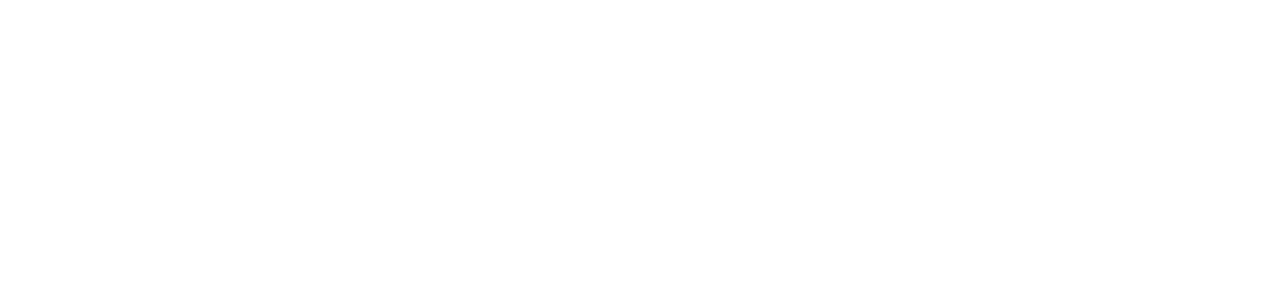
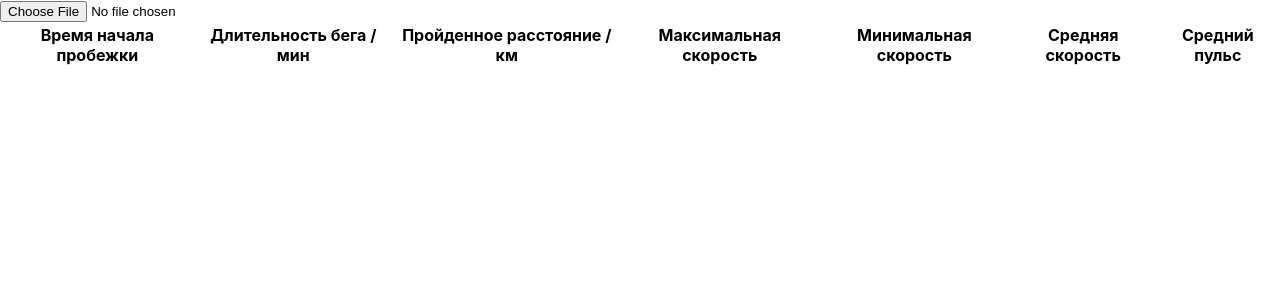
Before and after one commit to yxxr1/tp-lab-2025, a React (Create React App) app: page / in a window 1280 px wide. Shown: the top 300 px of the page. Built offline with nearby package versions, Linux system fonts and the light colour scheme.

Commit message:
feat: data table

```diff
--- a/src/App.tsx
+++ b/src/App.tsx
@@ -1,5 +1,17 @@
+import { useState } from "react";
+import { FileButton } from "./components/FileButton";
+import { Table } from "./components/Table";
+import { DataRecord } from "./types";
+
 function App() {
-  return null;
+  const [data, setData] = useState<DataRecord[]>([]);
+
+  return (
+      <>
+        <FileButton onFile={(data) => setData(data)} />
+        <Table data={data} />
+      </>
+  );
 }
 
 export default App;
--- /dev/null
+++ b/src/components/FileButton/index.tsx
@@ -0,0 +1,30 @@
+import React from "react";
+import { DataRecord } from "../../types";
+
+interface Props {
+    onFile: (data: DataRecord[]) => void;
+}
+
+export const FileButton: React.FC<Props> = ({ onFile }) => {
+    const onChange = (e: React.ChangeEvent<HTMLInputElement>) => {
+        const file = e.target.files?.[0];
+
+        if (file) {
+            const reader = new FileReader();
+
+            reader.addEventListener("load", () => {
+                try {
+                    onFile(JSON.parse(reader.result as string))
+                } catch (e) {
+                    alert("error parsing file");
+                }
+            });
+
+            reader.readAsText(file);
+        }
+    }
+
+    return (
+        <input type="file" accept="application/json" onChange={onChange} />
+    );
+}
--- /dev/null
+++ b/src/components/Table/index.tsx
@@ -0,0 +1,43 @@
+import React from "react";
+import { DataRecord } from "../../types";
+
+interface Props {
+    data: DataRecord[];
+}
+
+const formatDate = (date: Date)=> {
+    const pad = (n: number) => n.toString().length === 1 ? `0${n.toString()}` : n.toString()
+
+    return `${date.getFullYear()}-${pad(date.getMonth())}-${pad(date.getDate())} ${pad(date.getHours())}:${pad(date.getMinutes())}:${pad(date.getSeconds())}`;
+}
+
+export const Table: React.FC<Props> = ({ data }) => {
+    return (
+        <table>
+            <thead>
+                <tr>
+                    <th>Время начала пробежки</th>
+                    <th>Длительность бега / мин</th>
+                    <th>Пройденное расстояние / км</th>
+                    <th>Максимальная скорость</th>
+                    <th>Минимальная скорость</th>
+                    <th>Средняя скорость</th>
+                    <th>Средний пульс</th>
+                </tr>
+            </thead>
+            <tbody>
+                {data.map(({ startTs, durationMin, distance, maxSpeed, minSpeed, avgSpeed, avgPulse }, index) => (
+                    <tr key={index}>
+                        <td>{formatDate(new Date(startTs))}</td>
+                        <td>{durationMin}</td>
+                        <td>{distance}</td>
+                        <td>{maxSpeed}</td>
+                        <td>{minSpeed}</td>
+                        <td>{avgPulse}</td>
+                        <td>{avgPulse}</td>
+                    </tr>
+                ))}
+            </tbody>
+        </table>
+    );
+}
--- /dev/null
+++ b/src/types.ts
@@ -0,0 +1,9 @@
+export interface DataRecord {
+    startTs: number;
+    durationMin: number;
+    distance: number;
+    maxSpeed: number;
+    minSpeed: number;
+    avgSpeed: number;
+    avgPulse: number;
+}
```
Also changed, not shown: data/data.json (added, +29 -0 lines).
